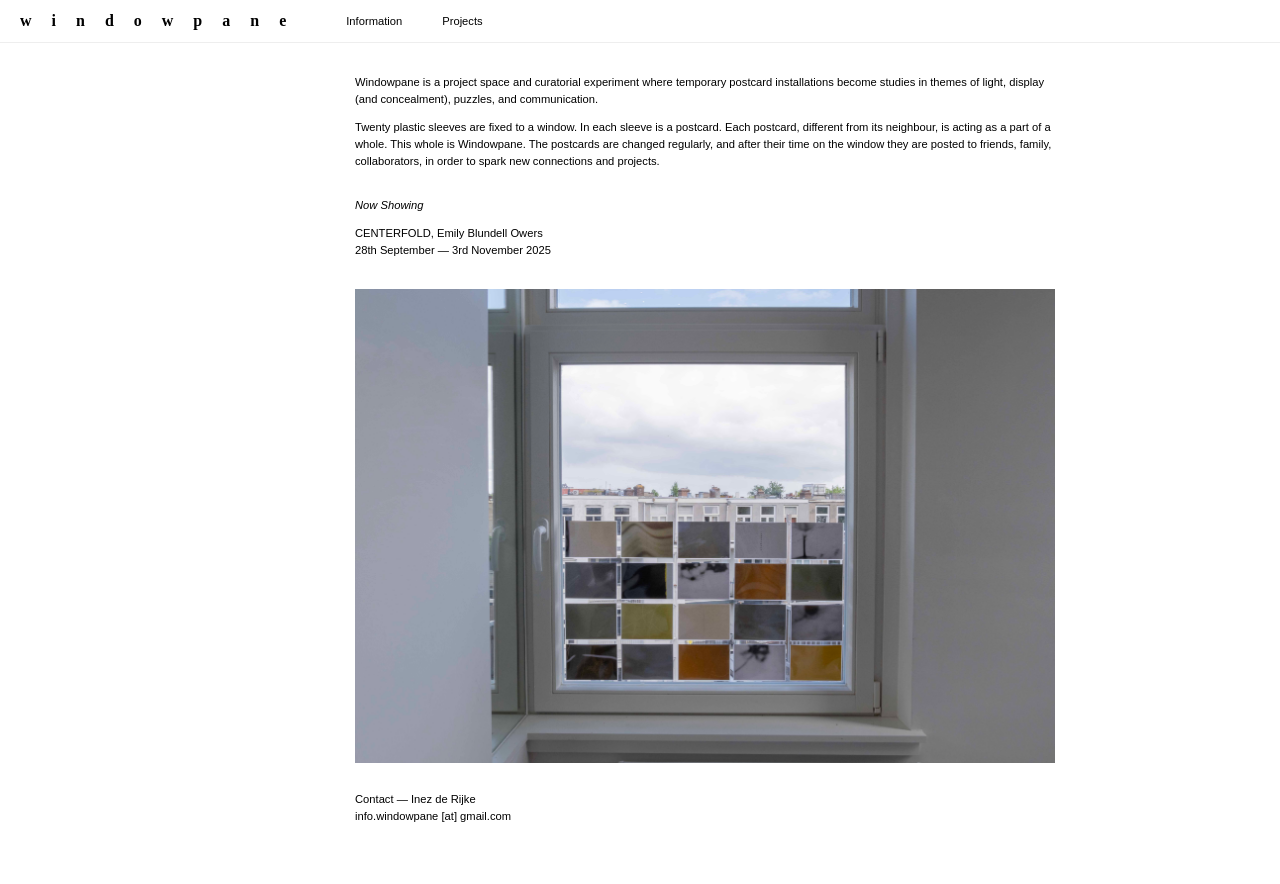
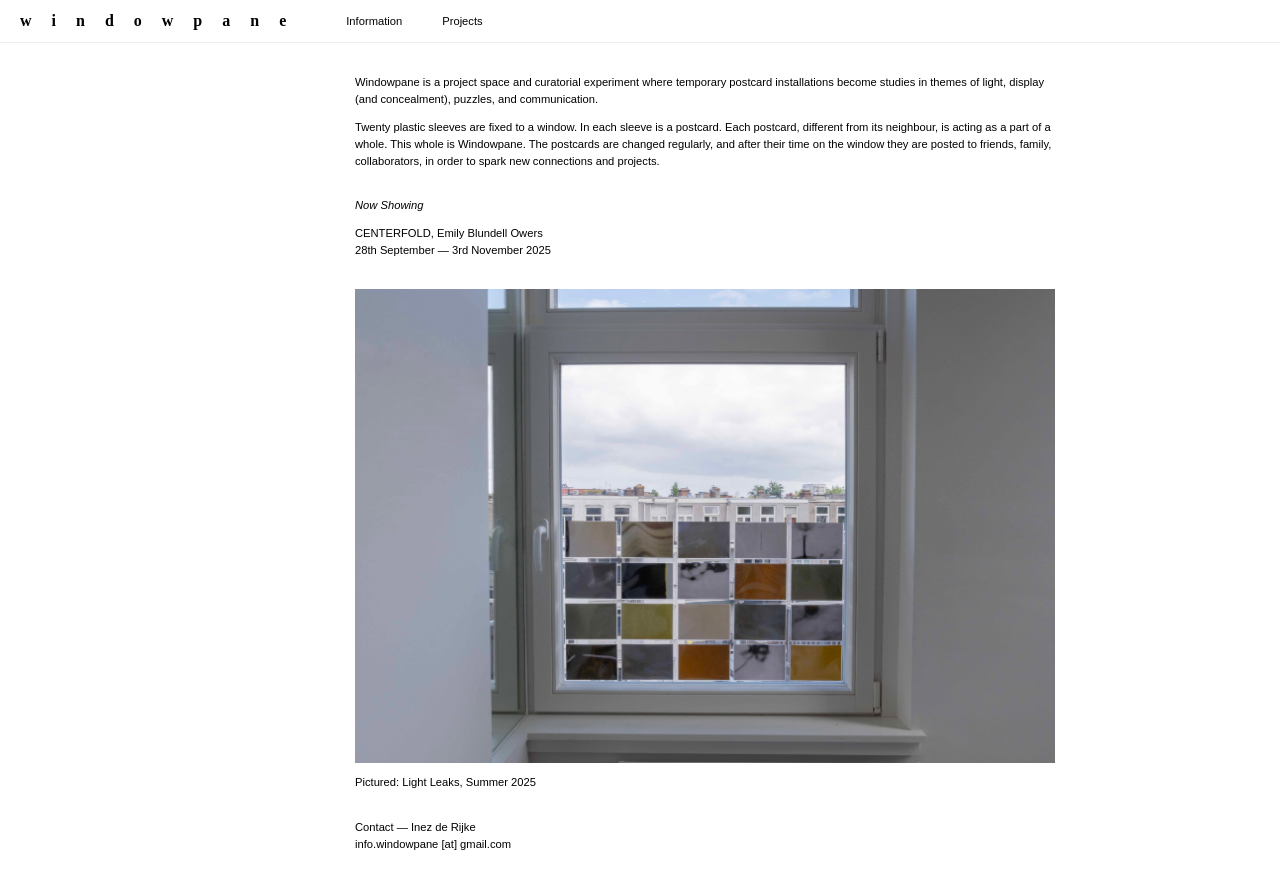
Before and after one commit to info-windowpane/windowpane-website, a plain HTML site: page information.html in a window 1280 px wide. Before the commit the page ends 856 px from the top, so only its background shows below. Drawn offline with Linux system fonts and the light colour scheme.

Commit message:
Update information.html

```diff
--- a/information.html
+++ b/information.html
@@ -115,6 +115,7 @@
   <p>CENTERFOLD, Emily Blundell Owers<br>28th September — 3rd November 2025</p>
 
   <img src="images/windowpaneinfo.jpg" alt="A grid of postcards on a window" class="info-image">
+  <P>Pictured: Light Leaks, Summer 2025</P>
   <p class="contact-info">Contact — Inez de Rijke <br> info.windowpane [at] gmail.com</p>
 </div>
 
```
